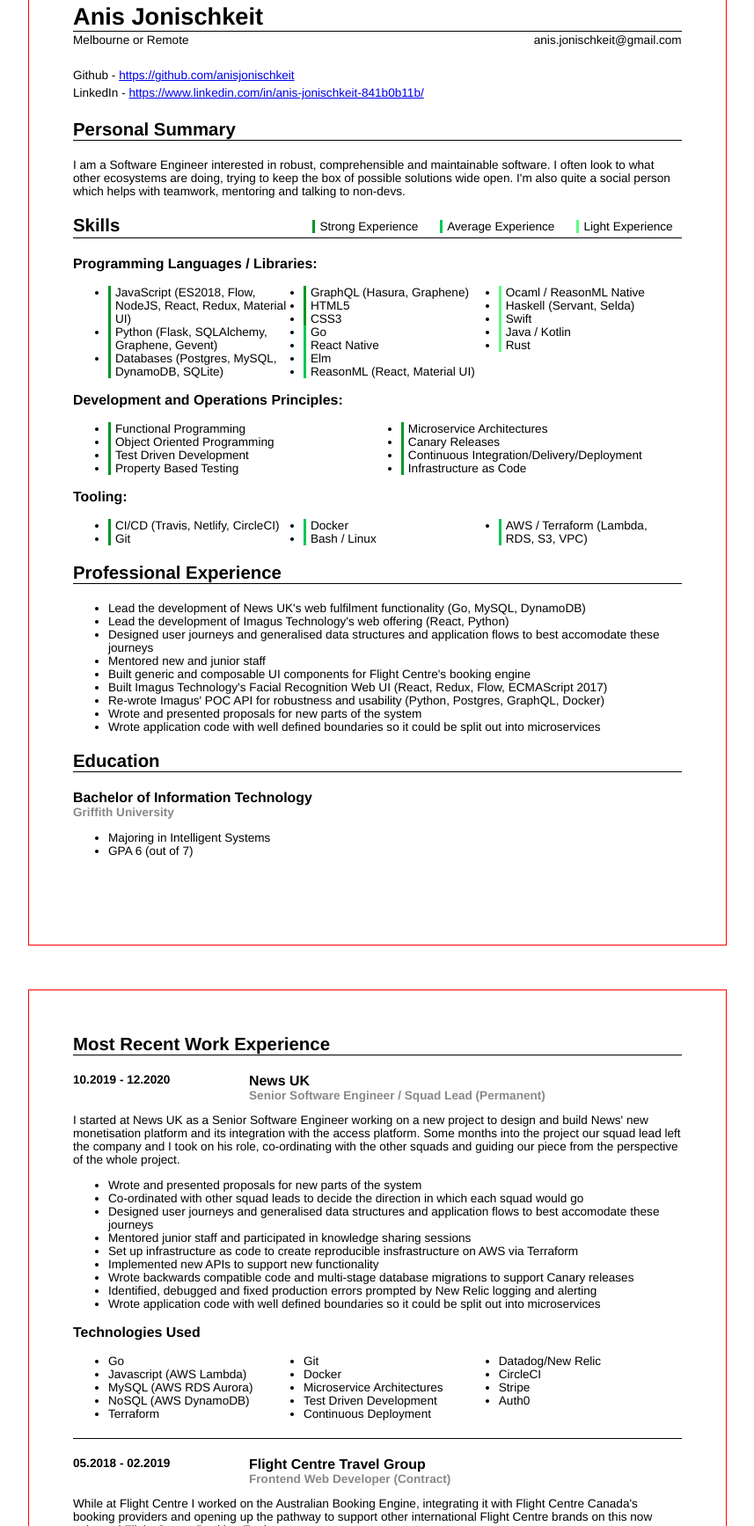
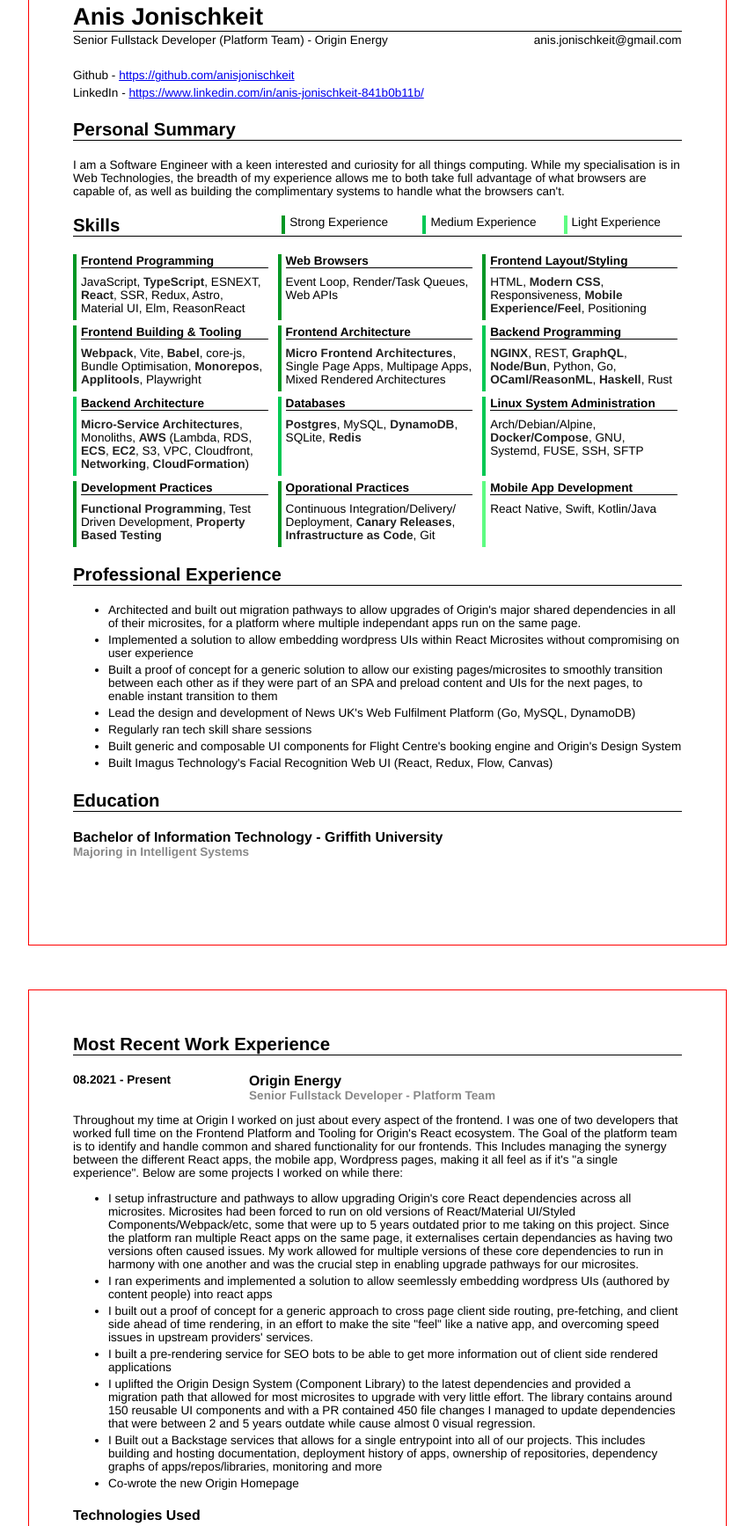
Before and after one commit to anisjonischkeit/cv, a plain HTML site: page index.html in a window 1280 px wide. Shown: the part 98-1833 px from the top of the page at 88% size, without its empty margins (18-875 px from the left). Drawn offline with Linux system fonts and the light colour scheme.

Commit message:
submitted

```diff
--- a/index.html
+++ b/index.html
@@ -6,7 +6,9 @@
     <div class="a4Page">
       <h1>Anis Jonischkeit</h1>
       <div class="heading-hanger">
-        <div>Melbourne or Remote</div>
+        <div>
+          Senior Fullstack Developer (Platform Team) - Origin Energy
+        </div>
         <div>anis.jonischkeit@gmail.com</div>
       </div>
 
@@ -27,10 +29,11 @@
 
       <h2>Personal Summary</h2>
       <p>
-        I am a Software Engineer interested in robust, comprehensible and maintainable software.
-        I often look to what other ecosystems are doing, trying to keep the box
-        of possible solutions wide open. I'm also quite a social person which helps with teamwork,
-        mentoring and talking to non-devs.
+        I am a Software Engineer with a keen interested and curiosity for all
+        things computing. While my specialisation is in Web Technologies, the
+        breadth of my experience allows me to both take full advantage of what
+        browsers are capable of, as well as building the complimentary systems
+        to handle what the browsers can't.
       </p>
 
       <div class="skillsHeader">
@@ -38,98 +41,180 @@
         <span>
           <ul class="competenceLists competenceKeys">
             <li class="vHighCompetence">Strong Experience</li>
-            <li class="highCompetence">Average Experience</li>
+            <li class="highCompetence">Medium Experience</li>
             <li class="avgCompetence">Light Experience</li>
           </ul>
         </span>
       </div>
 
-      <h3>Programming Languages / Libraries:</h3>
       <ul class="threeColList competenceLists">
         <li class="vHighCompetence">
-          JavaScript (ES2018, Flow, NodeJS, React, Redux, Material UI)
+          <h4>Frontend Programming</h4> JavaScript, <strong>TypeScript</strong>, ESNEXT,
+          <strong>React</strong>, SSR, Redux, Astro, Material UI, Elm, ReasonReact
         </li>
         <li class="vHighCompetence">
-          Python (Flask, SQLAlchemy, Graphene, Gevent)
+          <h4>Web Browsers</h4>Event Loop, Render/Task Queues, Web
+          APIs
         </li>
+
         <li class="vHighCompetence">
-          Databases (Postgres, MySQL, DynamoDB, SQLite)
+          <h4>Frontend Layout/Styling</h4> HTML, <strong>Modern CSS</strong>,
+          Responsiveness, <strong>Mobile Experience/Feel</strong>, Positioning
         </li>
-        <li class="vHighCompetence">GraphQL (Hasura, Graphene)</li>
-        <li class="vHighCompetence">HTML5</li>
-        <li class="vHighCompetence">CSS3</li>
 
-        <li class="highCompetence">Go</li>
-        <li class="highCompetence">React Native</li>
-        <li class="highCompetence">Elm</li>
-        <li class="highCompetence">ReasonML (React, Material UI)</li>
-        <li class="avgCompetence">Ocaml / ReasonML Native</li>
-        <li class="avgCompetence">Haskell (Servant, Selda)</li>
+        <li class="vHighCompetence">
+          <h4>Frontend Building & Tooling</h4><strong>Webpack</strong>, Vite, <strong>Babel</strong>,
+          core-js, Bundle Optimisation, <strong>Monorepos</strong>, <strong>Applitools</strong>, Playwright
+        </li>
 
-        <li class="avgCompetence">Swift</li>
-        <li class="avgCompetence">Java / Kotlin</li>
-        <li class="avgCompetence">Rust</li>
-      </ul>
 
-      <h3>Development and Operations Principles:</h3>
-      <ul class="twoColList competenceLists">
-        <li class="vHighCompetence">Functional Programming</li>
-        <li class="vHighCompetence">Object Oriented Programming</li>
-        <li class="vHighCompetence">Test Driven Development</li>
-        <li class="vHighCompetence">Property Based Testing</li>
-        <li class="vHighCompetence">Microservice Architectures</li>
-        <li class="vHighCompetence">Canary Releases</li>
-        <li class="vHighCompetence">Continuous Integration/Delivery/Deployment</li>
-        <li class="vHighCompetence">Infrastructure as Code</li>
-      </ul>
+        <li class="vHighCompetence">
+          <h4>Frontend Architecture</h4> <strong>Micro Frontend Architectures</strong>, Single Page Apps, Multipage Apps, Mixed Rendered Architectures
+        </li>
 
-      <h3>Tooling:</h3>
-      <ul class="threeColList competenceLists">
-        <li class="vHighCompetence">CI/CD (Travis, Netlify, CircleCI)</li>
-        <li class="vHighCompetence">Git</li>
-        <li class="highCompetence">Docker</li>
-        <li class="highCompetence">Bash / Linux</li>
-        <li class="highCompetence">AWS / Terraform (Lambda, RDS, S3, VPC)</li>
+
+        <li class="highCompetence">
+          <h4>Backend Programming</h4> <strong>NGINX</strong>, REST, <strong>GraphQL</strong>, <strong>Node/Bun</strong>, Python,
+          Go, <strong>OCaml/ReasonML</strong>, <strong>Haskell</strong>, Rust
+        </li>
+        <li class="highCompetence">
+          <h4>Backend Architecture</h4> <strong>Micro-Service Architectures</strong>, Monoliths, <strong>AWS</strong> (Lambda, RDS, <strong>ECS</strong>, <strong>EC2</strong>, S3, VPC, Cloudfront, <strong>Networking</strong>, <strong>CloudFormation</strong>)
+        </li>
+
+
+        <li class="highCompetence">
+          <h4>Databases</h4> <strong>Postgres</strong>, MySQL, <strong>DynamoDB</strong>, SQLite, <strong>Redis</strong>
+        </li>
+
+      <li class="highCompetence">
+          <h4>Linux System Administration</h4> Arch/Debian/Alpine,
+          <strong>Docker/Compose</strong>, GNU, Systemd, FUSE, SSH, SFTP
+        </li>
+
+            <li class="vHighCompetence">
+          <h4>Development Practices</h4> <strong>Functional Programming</strong>, Test Driven Development, <strong>Property Based Testing</strong>
+        </li>
+        </li>
+            <li class="vHighCompetence">
+          <h4>Oporational Practices</h4>
+                  Continuous Integration/Delivery/ Deployment, <strong>Canary Releases</strong>,  <strong>Infrastructure as Code</strong>, Git
+        </li>
+                    <li class="avgCompetence">
+          <h4>Mobile App Development</h4> React Native, Swift,
+          Kotlin/Java
+        </li>
       </ul>
 
       <h2>Professional Experience</h2>
       <ul>
-        <li>Lead the development of News UK's web fulfilment functionality (Go, MySQL, DynamoDB)</li>
-        <li>Lead the development of Imagus Technology's web offering (React, Python)</li>
-        <li>Designed user journeys and generalised data structures and application flows to best accomodate these journeys</li>
-        <li>Mentored new and junior staff</li>
+        <li>Architected and built out migration pathways to allow upgrades of Origin's major shared dependencies in all of their microsites, for a platform where multiple independant apps run on the same page.
+        <li>Implemented a solution to allow embedding wordpress UIs within React Microsites without compromising on user experience</li>
+        <li>Built a proof of concept for a generic solution to allow our existing pages/microsites to smoothly transition between each other as if they were part of an SPA and preload content and UIs for the next pages, to enable instant transition to them</li>
         <li>
-          Built generic and composable UI components for Flight Centre's
-          booking engine
+          Lead the design and development of News UK's Web Fulfilment Platform (Go,
+          MySQL, DynamoDB)
+        </li>
+        <li>Regularly ran tech skill share sessions</li>
+        <li>
+          Built generic and composable UI components for Flight Centre's booking
+          engine and Origin's Design System
         </li>
         <li>
-          Built Imagus Technology's Facial Recognition Web UI (React, Redux, Flow, ECMAScript 2017)
+          Built Imagus Technology's Facial Recognition Web UI (React, Redux,
+          Flow, Canvas)
         </li>
-        <li>
-          Re-wrote Imagus' POC API for robustness and usability (Python, Postgres, GraphQL, Docker)
-        </li>
-        <li>Wrote and presented proposals for new parts of the system</li>
-        <li>
-          Wrote application code with well defined boundaries so it could be split out into
-          microservices
-        </li>
+
       </ul>
 
       <h2>Education</h2>
       <div class="workExperience">
         <div class="company">
-          <h3>Bachelor of Information Technology</h3>
-          <h4>Griffith University</h4>
+          <h3>Bachelor of Information Technology - Griffith University</h3>
+          <h4>Majoring in Intelligent Systems</h4>
         </div>
       </div>
-
-      <ul>
-        <li>Majoring in Intelligent Systems</li>
-        <li>GPA 6 (out of 7)</li>
-      </ul>
     </div>
     <div class="a4Page">
       <h2 class="pageHeading">Most Recent Work Experience</h2>
+
+      <div class="workExperience">
+        <div class="date">08.2021 - Present</div>
+        <div class="company">
+          <h3>Origin Energy</h3>
+          <h4>Senior Fullstack Developer - Platform Team</h4>
+        </div>
+      </div>
+      <p>
+        Throughout my time at Origin I worked on just about every aspect of the frontend.
+        I was one of two developers that worked full time on the Frontend Platform
+        and Tooling for Origin's React ecosystem. The Goal of the platform team is
+        to identify and handle common and shared functionality for our frontends. This
+        Includes managing the synergy between the different React apps, the mobile app,
+        Wordpress pages, making it all feel as if it's "a single experience".
+        Below are some projects I worked on while there:
+      </p>
+      <ul>
+        <li>
+          I setup infrastructure and pathways to allow upgrading Origin's core React
+          dependencies across all microsites. Microsites had been forced to run on old
+          versions of React/Material UI/Styled Components/Webpack/etc, some that were up to
+          5 years outdated prior to me taking on this project. Since the platform ran multiple React
+          apps on the same page, it externalises certain dependancies as having two versions
+          often caused issues. My work allowed for multiple versions of these core dependencies
+          to run in harmony with one another and was the crucial step in enabling upgrade
+          pathways for our microsites.
+        </li>
+        <li>
+          I ran experiments and implemented a solution to allow seemlessly
+          embedding wordpress UIs (authored by content people) into react apps
+        </li>
+        <li>
+          I built out a proof of concept for a generic approach to cross page
+          client side routing, pre-fetching, and client side ahead of time
+          rendering, in an effort to make the site "feel" like a native app, and
+          overcoming speed issues in upstream providers' services.
+        </li>
+        <li>
+          I built a pre-rendering service for SEO bots to be able to get more
+          information out of client side rendered applications
+        </li>
+        <li>
+          I uplifted the Origin Design System (Component Library) to the latest
+          dependencies and provided a migration path that allowed for most
+          microsites to upgrade with very little effort. The library contains
+          around 150 reusable UI components and with a PR contained 450 file
+          changes I managed to update dependencies that were between 2 and 5
+          years outdate while cause almost 0 visual regression.
+        </li>
+        <li>
+          I Built out a Backstage services that allows for a single entrypoint
+          into all of our projects. This includes building and hosting
+          documentation, deployment history of apps, ownership of repositories,
+          dependency graphs of apps/repos/libraries, monitoring and more
+        </li>
+        <li>Co-wrote the new Origin Homepage</li>
+      </ul>
+
+      <h3>Technologies Used</h3>
+      <ul class="threeColList">
+        <li>Javascript, Typescript</li>
+        <li>React, Material UI, Styled Components</li>
+        <li>Webpack, Babel, Vite, CoreJS, Applitools</li>
+        <li>Node, Lambda, ECS</li>
+        <li>Backstage</li>
+        <li>NGINX</li>
+        <li>Playwright, Puppeteer</li>
+        <li>Docker, Compose, ECS</li>
+        <li>Microfrontend Architectures</li>
+        <li>CI Pipelines</li>
+        <li>New Relic</li>
+            <li>AWS (CloudFront, S3, CloudFormation, Lambda)</li>
+
+      </ul>
+
+
+
+      <div class="dividingLine"></div>
 
       <div class="workExperience">
         <div class="date">10.2019 - 12.2020</div>
@@ -173,11 +258,11 @@
           logging and alerting
         </li>
         <li>
-          Wrote application code with well defined boundaries so it could be split out into
-          microservices
+          Wrote application code with well defined boundaries so it could be
+          split out into microservices
         </li>
       </ul>
-
+<!--
       <h3>Technologies Used</h3>
       <ul class="threeColList">
         <li>Go</li>
@@ -185,7 +270,6 @@
         <li>MySQL (AWS RDS Aurora)</li>
         <li>NoSQL (AWS DynamoDB)</li>
         <li>Terraform</li>
-        <li>Git</li>
         <li>Docker</li>
         <li>Microservice Architectures</li>
         <li>Test Driven Development</li>
@@ -195,9 +279,10 @@
         <li>Stripe</li>
         <li>Auth0</li>
       </ul>
-
+-->
+    </div>
+    <div class="a4Page">
       <div class="dividingLine"></div>
-
       <div class="workExperience">
         <div class="date">05.2018 - 02.2019</div>
         <div class="company">
@@ -237,26 +322,15 @@
 
       <h3>Technologies Used</h3>
       <ul class="threeColList">
-        <li>Git</li>
-        <li>JavaScript (ES2018, React, Redux, Ramda, Reselect)</li>
-        <li>Flow</li>
-        <li>HTML5</li>
-        <li>CSS3 (Sass, JSS)</li>
+        <li>JavaScript (ES2018, React, Redux, Ramda, Reselect, Flow)</li>
         <li>Material UI</li>
-        <li>Yarn / NPM</li>
         <li>Vagrant</li>
         <li>Jest (Enzyme)</li>
         <li>Selenium</li>
-        <li>Micro Frontends</li>
-        <li>Docker</li>
         <li>PHP</li>
         <li>Symphony</li>
         <li>Jenkins</li>
-        <li>Backbone (Marionette)</li>
       </ul>
-
-    </div>
-    <div class="a4Page">
       <div class="dividingLine"></div>
       <div class="workExperience">
         <div class="date">11.2016 - 04.2018</div>
@@ -295,20 +369,13 @@
 
       <h3>Technologies Used</h3>
       <ul class="threeColList">
-        <li>Git</li>
         <li>JavaScript (ES2017, React, Redux, Semantic UI)</li>
         <li>Flow</li>
         <li>Elm</li>
-        <li>HTML5</li>
-        <li>CSS3</li>
-        <li>Yarn / NPM</li>
-        <li>Python 2.7</li>
-        <li>Flask</li>
-        <li>SQLAlchemy</li>
+        <li>Python 2.7 (Flask, SQLAlchemy)</li>
         <li>Graphene (GraphQL)</li>
         <li>Docker</li>
         <li>PostgreSQL</li>
-        <li>Ubuntu / Manjaro Linux</li>
         <li>AWS Cognito, S3, ECS, CloudFront Lambda, IAM</li>
         <li>Swift</li>
       </ul>
--- a/main.css
+++ b/main.css
@@ -1,6 +1,10 @@
 body {
   margin: 0;
   font-family: Helvetica, sans-serif;
+}
+
+li {
+  padding-bottom: 4px;
 }
 
 .a4Page {
@@ -24,25 +28,49 @@
   padding: 5px;
 }
 
+ul.competenceLists {
+  padding: 0;
+  list-style-type: none;
+  display: grid;
+  grid-template-columns: 1fr 1fr 1fr;
+  gap: 6px
+
+}
+ul.competenceLists li h4 {
+  display: block;
+  margin: 0;
+  margin-bottom: 8px;
+  border-bottom: 1px solid black
+
+}
+ul.competenceLists li strong {
+  font-weight: bold;
+  color: #212121;
+}
+
 ul.competenceLists li {
   padding: 0 5px;
+  border-left: 4px solid;
+  /* justify-content: center; */
+  padding-bottom: 6px
+
 }
-
 ul.competenceKeys li:not(.competenceKey) {
   margin-left: 20px;
 }
 
 ul.competenceLists li.vHighCompetence {
-  border-left: solid #009624;
+  border-color: #009624;
   /* vertical-align: bottom; */
+  /* background-color: red; */
 }
 
 ul.competenceLists li.highCompetence {
-  border-left: solid #00c853;
+  border-color: #00c853;
 }
 
 ul.competenceLists li.avgCompetence {
-  border-left: solid #5efc82;
+  border-color: #5efc82;
 }
 
 .pageHeading {
```
Also changed, not shown: 1 other file.
